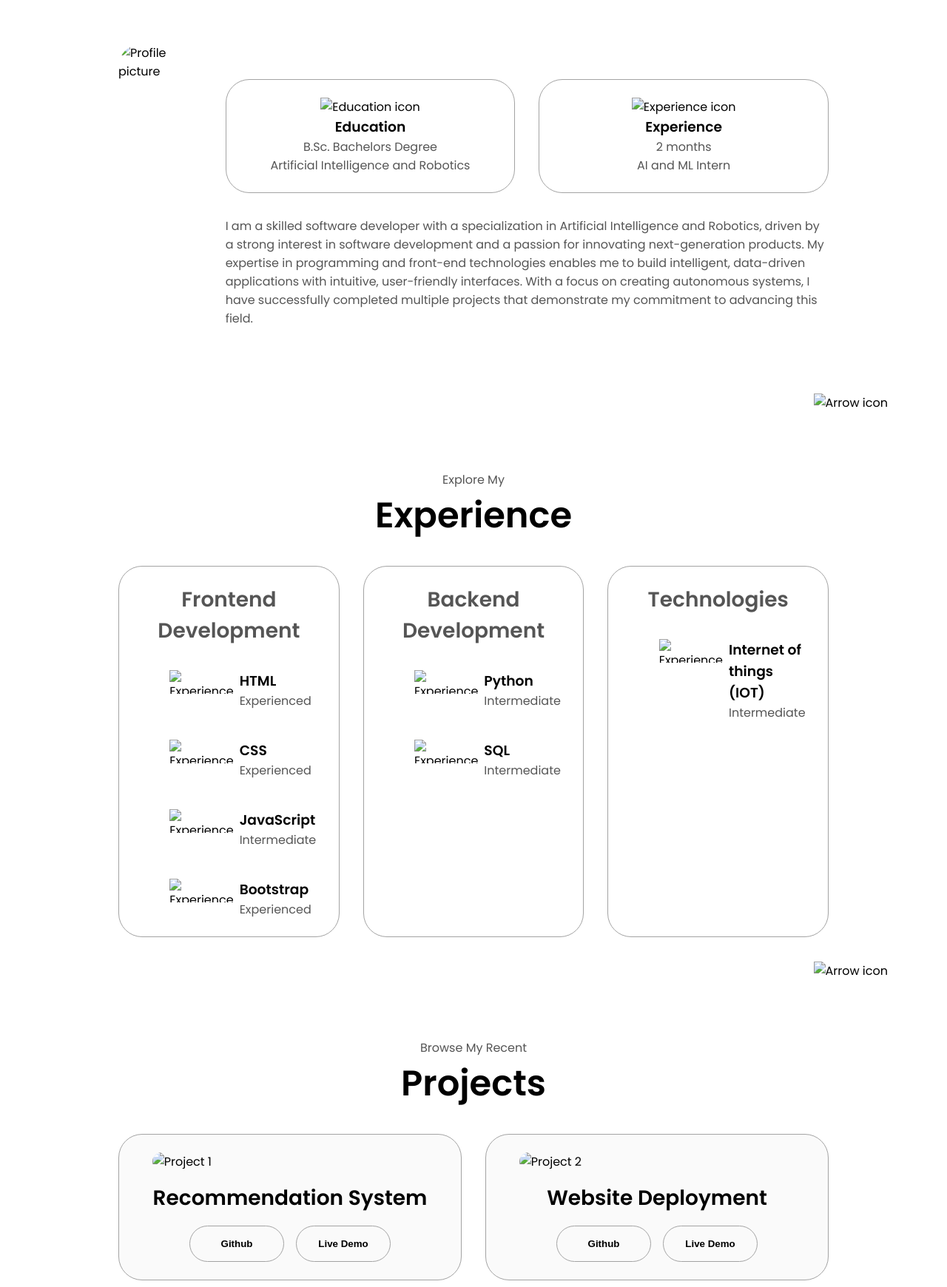
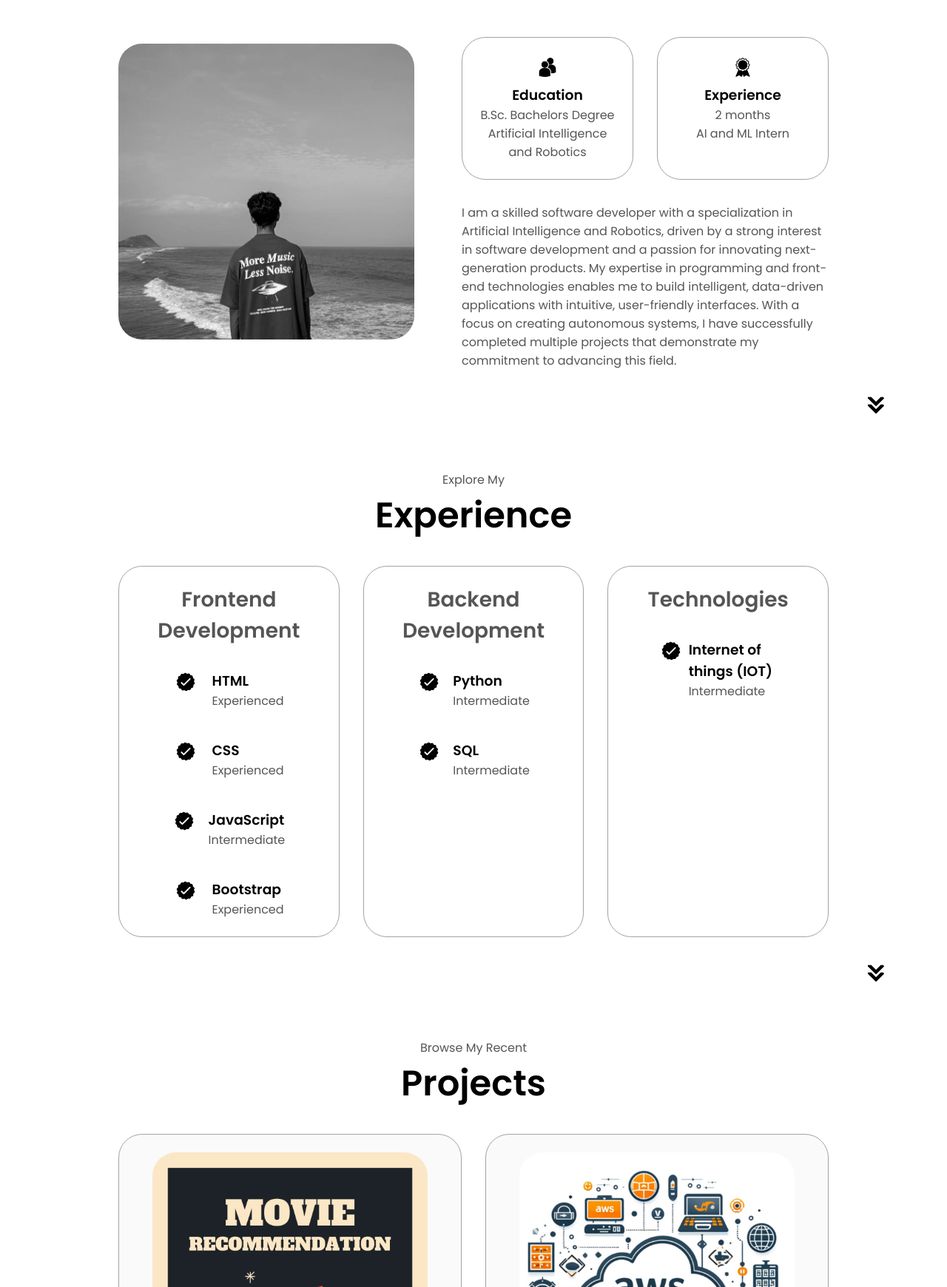
Before and after one commit to vinay04nani/my-portfolio, a plain HTML site: page index.html in a window 1280 px wide. Shown: the part 1060-2800 px from the top of the page at 74% size. Drawn offline with Linux system fonts and the light colour scheme.

Commit message:
Update index.html

```diff
--- a/index.html
+++ b/index.html
@@ -38,7 +38,7 @@
     </nav>
     <section id="profile">
       <div class="section__pic-container">
-        <img src="./assets/profile-pic.png" alt="Vinay Kumar profile picture" />
+        <img src="profile-pic.png" alt="Vinay Kumar profile picture" />
       </div>
       <div class="section__text">
         <p class="section__text__p1">Hello, I'm</p>
@@ -47,7 +47,7 @@
         <div class="btn-container">
           <button
             class="btn btn-color-2"
-            onclick="window.open('./assets/my-resume.pdf')"
+            onclick="window.open('my-resume.pdf')"
           >
             Download CV
           </button>
@@ -57,13 +57,13 @@
         </div>
         <div id="socials-container">
           <img
-            src="./assets/linkedin.png"
+            src="linkedin.png"
             alt="My LinkedIn profile"
             class="icon"
             onclick="location.href='https://www.linkedin.com/in/vinay-kumar-252862251/'"
           />
           <img
-            src="./assets/github.png"
+            src="github.png"
             alt="My Github profile"
             class="icon"
             onclick="location.href='https://github.com/vinay04nani'"
@@ -77,7 +77,7 @@
       <div class="section-container">
         <div class="section__pic-container">
           <img
-            src="./assets/about-pic.jpg"
+            src="about-pic.jpg"
             alt="Profile picture"
             class="about-pic"
           />
@@ -86,7 +86,7 @@
           <div class="about-containers">
             <div class="details-container">
               <img
-                src="./assets/education.png"
+                src="education.png"
                 alt="Education icon"
                 class="icon"
               />
@@ -95,7 +95,7 @@
             </div>
             <div class="details-container">
               <img
-                src="./assets/experience.png"
+                src="experience.png"
                 alt="Experience icon"
                 class="icon"
               />
@@ -117,7 +117,7 @@
         </div>
       </div>
       <img
-        src="./assets/arrow.png"
+        src="arrow.png"
         alt="Arrow icon"
         class="icon arrow"
         onclick="location.href='./#experience'"
@@ -134,7 +134,7 @@
             <div class="article-container">
               <article>
                 <img
-                  src="./assets/checkmark.png"
+                  src="checkmark.png"
                   alt="Experience icon"
                   class="icon"
                 />
@@ -145,7 +145,7 @@
               </article>
               <article>
                 <img
-                  src="./assets/checkmark.png"
+                  src="checkmark.png"
                   alt="Experience icon"
                   class="icon"
                 />
@@ -157,7 +157,7 @@
 
               <article>
                 <img
-                  src="./assets/checkmark.png"
+                  src="checkmark.png"
                   alt="Experience icon"
                   class="icon"
                 />
@@ -169,7 +169,7 @@
 
               <article>
                 <img
-                  src="./assets/checkmark.png"
+                  src="checkmark.png"
                   alt="Experience icon"
                   class="icon"
                 />
@@ -185,7 +185,7 @@
             <div class="article-container">
               <article>
                 <img
-                  src="./assets/checkmark.png"
+                  src="checkmark.png"
                   alt="Experience icon"
                   class="icon"
                 />
@@ -196,7 +196,7 @@
               </article>
               <article>
                 <img
-                  src="./assets/checkmark.png"
+                  src="checkmark.png"
                   alt="Experience icon"
                   class="icon"
                 />
@@ -212,7 +212,7 @@
             <div class="article-container">
               <article>
                 <img
-                  src="./assets/checkmark.png"
+                  src="checkmark.png"
                   alt="Experience icon"
                   class="icon"
                 />
@@ -227,7 +227,7 @@
         </div>
       </div>
       <img
-        src="./assets/arrow.png"
+        src="arrow.png"
         alt="Arrow icon"
         class="icon arrow"
         onclick="location.href='./#projects'"
@@ -241,7 +241,7 @@
           <div class="details-container color-container">
             <div class="article-container">
               <img
-                src="./assets/project-1.png"
+                src="project-1.png"
                 alt="Project 1"
                 class="project-img"
               />
@@ -265,7 +265,7 @@
           <div class="details-container color-container">
             <div class="article-container">
               <img
-                src="./assets/project-2.png"
+                src="project-2.png"
                 alt="Project 2"
                 class="project-img"
               />
@@ -289,7 +289,7 @@
           <div class="details-container color-container">
             <div class="article-container">
               <img
-                src="./assets/project-3.png"
+                src="project-3.png"
                 alt="Project 3"
                 class="project-img"
               />
@@ -314,7 +314,7 @@
         </div>
       </div>
       <img
-        src="./assets/arrow.png"
+        src="arrow.png"
         alt="Arrow icon"
         class="icon arrow"
         onclick="location.href='./#contact'"
@@ -326,7 +326,7 @@
       <div class="contact-info-upper-container">
         <div class="contact-info-container">
           <img
-            src="./assets/email.png"
+            src="email.png"
             alt="Email icon"
             class="icon contact-icon email-icon"
           />
@@ -334,7 +334,7 @@
         </div>
         <div class="contact-info-container">
           <img
-            src="./assets/linkedin.png"
+            src="linkedin.png"
             alt="LinkedIn icon"
             class="icon contact-icon"
           />
```
